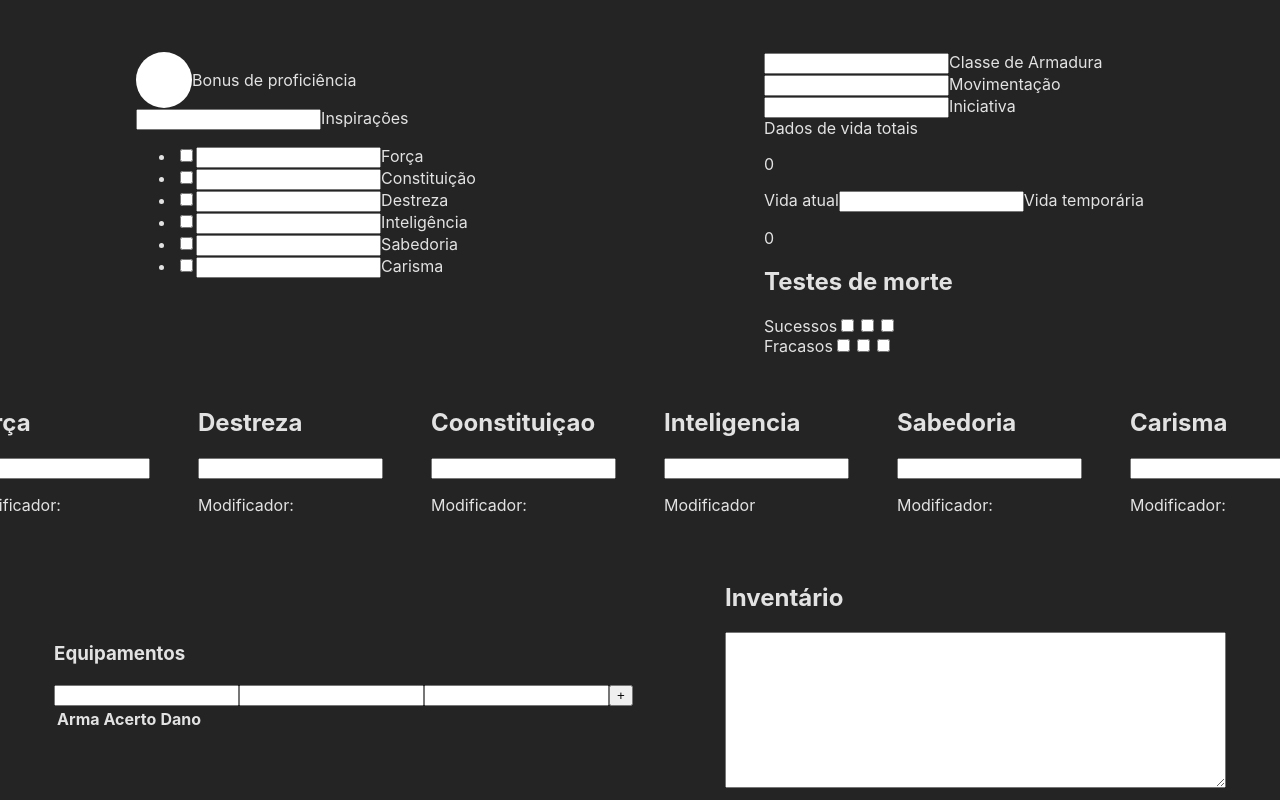
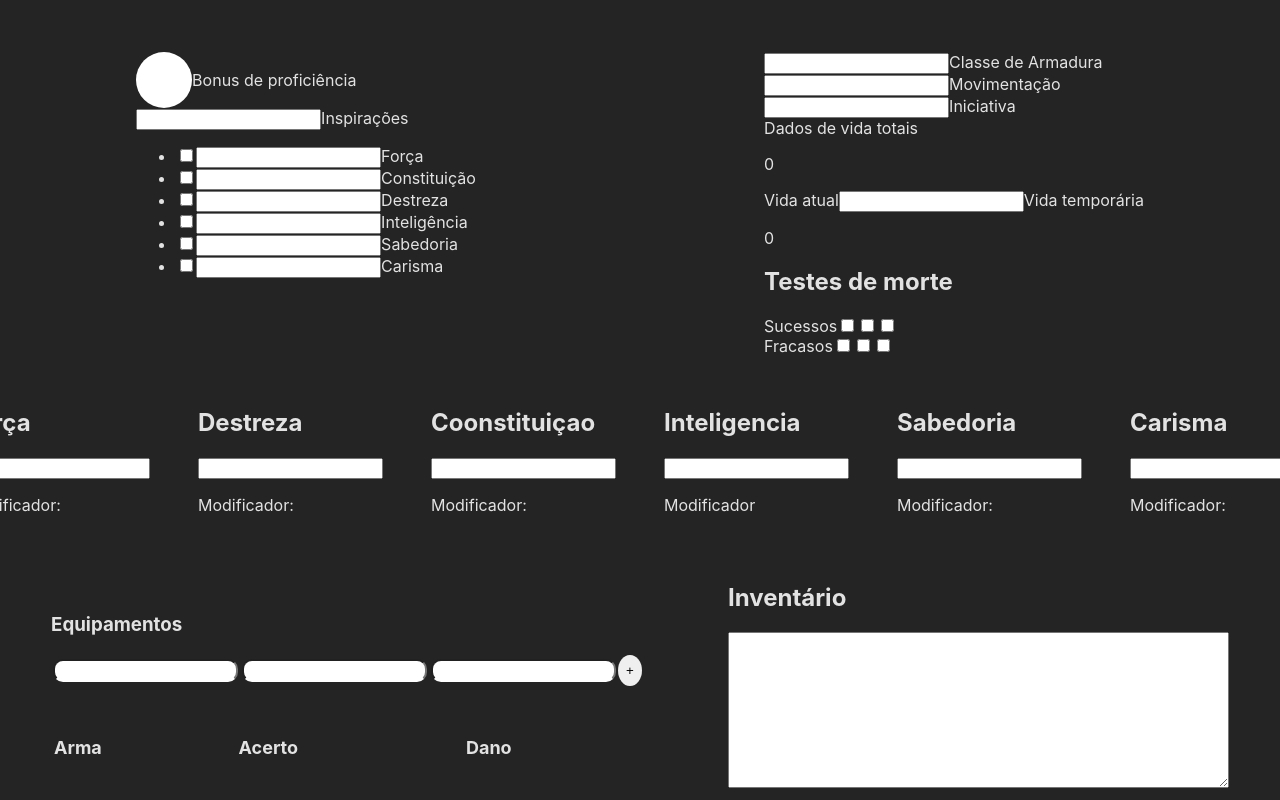
Before and after one commit to rSaydelleS/charset, a React (Vite) app in the folder front/: page / in a window 1280 px wide. Shown: the part 231-1031 px from the top of the page. Built offline with nearby package versions, Linux system fonts and the light colour scheme.

Commit message:
style: estilizando o form e a table

```diff
--- a/front/src/components/Equipments/Equipments.jsx
+++ b/front/src/components/Equipments/Equipments.jsx
@@ -14,15 +14,17 @@ export default function Equipments() {
   return (
     <>
       <main className="inventory">
-        <section>
-          <h1>Equipamentos</h1>
+        <section className="inventory__armas">
           <div>
+            <h1>Equipamentos</h1>
             <form onSubmit={handleSubmit(adicionar)}>
               <input type="text" {...register("arma")} />
               <input type="text" {...register("acerto")} />
               <input type="text" {...register("dano")} />
               <button type="submit">+</button>
             </form>
+          </div>
+          <div className="inventory__backpack">
             <table>
               <thead>
                 <th>Arma</th>
--- a/front/src/components/Equipments/index.scss
+++ b/front/src/components/Equipments/index.scss
@@ -4,4 +4,30 @@
   justify-content: space-around;
   align-items: center;
   text-align: justify;
+
+  &__armas {
+    display: flex;
+    gap: 3rem;
+    flex-direction: column;
+  }
+
+  &__armas input {
+    border-bottom: 2px solid white;
+    padding: 2px 2px;
+    margin: 2px 2px;
+    border-radius: 10px;
+    text-align: center;
+
+  }
+    &__armas button {
+      border: none;
+      border-radius: 50%;
+      padding: 8px;
+
+    }
+
+    &__backpack table{
+      width: 100%;
+      font-size: 18px;
+    }
 }
```
